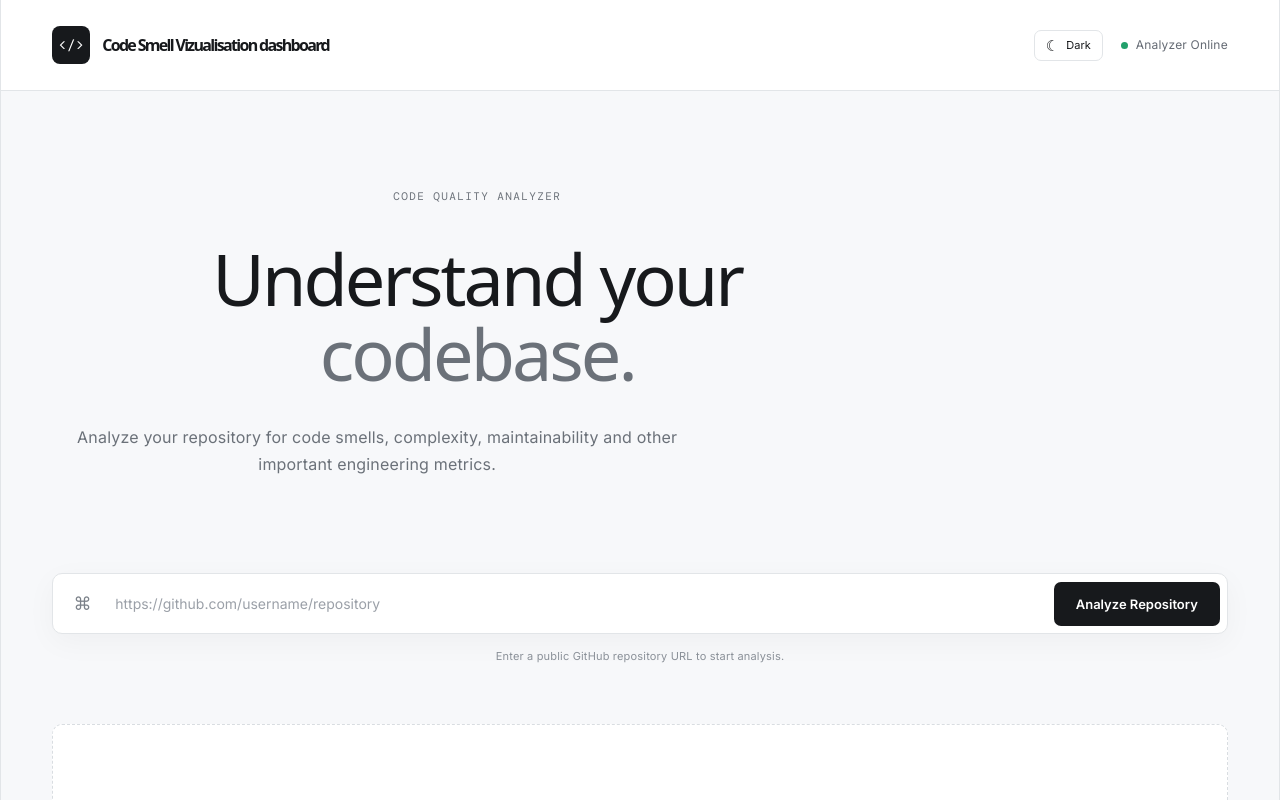
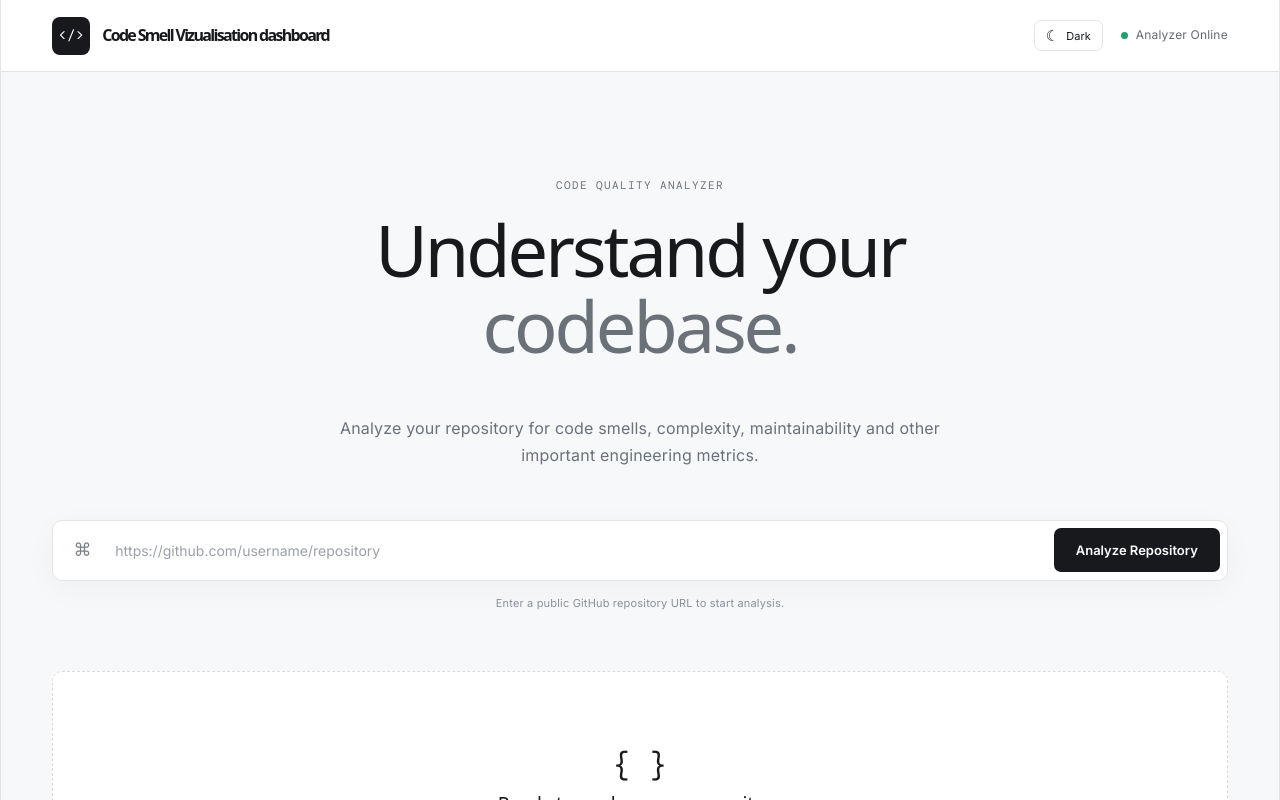
Before and after one commit to Jayapramod/Code_Smell_Visualization_Dashboard, a React app in the folder frontend/: page / in a window 1280 px wide. Shown: the top 800 px of the page. Built offline with nearby package versions, Linux system fonts and the light colour scheme; the HTML template or start-up script is replaced by a standard one.

Commit message:
finishing the frontend fixes

```diff
--- a/frontend/src/App.css
+++ b/frontend/src/App.css
@@ -85,7 +85,11 @@ input {
 
 .header {
   width: 100%;
-  min-height: 72px;
+  height: 72px;
+
+  position: sticky;
+  top: 0;
+  z-index: 1000;
 
   border-bottom: 1px solid var(--border);
   background: var(--surface);
@@ -101,6 +105,10 @@ input {
   transition:
     background 0.25s ease,
     border-color 0.25s ease;
+
+  /* Optional: slight transparency */
+  backdrop-filter: blur(10px);
+  -webkit-backdrop-filter: blur(10px);
 }
 
 .brand {
@@ -169,8 +177,20 @@ input {
 ========================= */
 
 .hero {
-  padding: clamp(45px, 7vw, 90px) 0 40px;
-  max-width: 850px;
+  width: 100%;
+  max-width: 900px;
+  color: var(--text-secondary);
+  margin: 0 auto;
+
+  padding: clamp(50px, 8vw, 100px) 20px 50px;
+
+  text-align: center;
+}
+.hero > div {
+  display: flex;
+  color: var(--text);
+  flex-direction: column;
+  align-items: center;
 }
 
 .eyebrow,
@@ -182,9 +202,12 @@ input {
 }
 
 .hero h1 {
-  font-size: clamp(38px, 6vw, 72px);
+  margin-top: 14px;
+
+  font-size: clamp(40px, 6vw, 72px);
   line-height: 1.05;
-  letter-spacing: clamp(-3px, -0.25vw, -1px);
+  letter-spacing: -3px;
+
   color: var(--text);
 }
 
@@ -263,7 +286,7 @@ input {
   outline: none;
 
   font-size: 14px;
-  color: #202329;
+
 
   padding: 14px 10px;
 }
@@ -500,7 +523,6 @@ section {
 
   background: #17191c;
   color: var(--text-secondary);
-  color: var(--text);
   border-radius: 7px;
 
   display: flex;
@@ -514,14 +536,14 @@ section {
 }
 
 .summary-card p {
-  color: #6f757d;
+  color: var(--text);
   font-size: 13px;
   line-height: 1.7;
   margin-top: 8px;
 }
 
 .summary-card strong {
-  color: #272a2f;
+color: var(--text);
 }
 
 /* =========================
@@ -552,7 +574,7 @@ section {
 .smell-type strong {
   font-family: "DM Mono", monospace;
 
-  background: #f0f1f3;
+  background: var(--icon-bg);
   padding: 5px 8px;
 
   border-radius: 5px;
@@ -615,12 +637,11 @@ tr:last-child td {
 .file-name,
 .function-name {
   font-family: "DM Mono", monospace;
-  color: #292d32;
   font-size: 11px;
 }
 
 .line-number {
-  background: #f0f1f3;
+  background: var(--icon-bg);
   padding: 4px 7px;
   border-radius: 4px;
 
@@ -649,17 +670,17 @@ tr:last-child td {
 }
 
 .severity.high {
-  background: #fbe9e9;
+  background: var(--icon-bg);
   color: #bd4444;
 }
 
 .severity.medium {
-  background: #fff3db;
+  background: var(--icon-bg);
   color: #a87518;
 }
 
 .severity.low {
-  background: #e9f5ef;
+  background: var(--icon-bg);
   color: #2d8059;
 }
 
@@ -721,22 +742,22 @@ tr:last-child td {
 }
 
 .complexity.high {
-  background: #fbe9e9;
+  background: var(--icon-bg);
   color: #bd4444;
 }
 
 .complexity.medium {
-  background: #fff3db;
+  background: var(--icon-bg);
   color: #a87518;
 }
 
 .complexity.low {
-  background: #e9f5ef;
+  background: var(--icon-bg);
   color: #2d8059;
 }
 
 .big-o {
-  background: #f1f2f4;
+  background: var(--icon-bg);
 
   padding: 6px 9px;
 
--- a/frontend/src/App.jsx
+++ b/frontend/src/App.jsx
@@ -501,7 +501,7 @@ function App() {
 
             {/* Footer */}
             <footer>
-              <span>CodeLens</span>
+              <span>Code Smell Vizualisation dashboard</span>
               <span>Repository analysis dashboard</span>
             </footer>
           </>
--- a/frontend/src/index.css
+++ b/frontend/src/index.css
@@ -70,7 +70,7 @@ h1,
 h2 {
   font-family: var(--heading);
   font-weight: 500;
-  color: var(--text-h);
+
 }
 
 h1 {
@@ -86,7 +86,6 @@ h2 {
   font-size: 24px;
   line-height: 118%;
   letter-spacing: -0.24px;
-  color: var(--text);
   margin: 0 0 8px;
   @media (max-width: 1024px) {
     font-size: 20px;
@@ -101,7 +100,7 @@ code,
   font-family: var(--mono);
   display: inline-flex;
   border-radius: 4px;
-  color: var(--text-h);
+
 }
 
 code {
```
